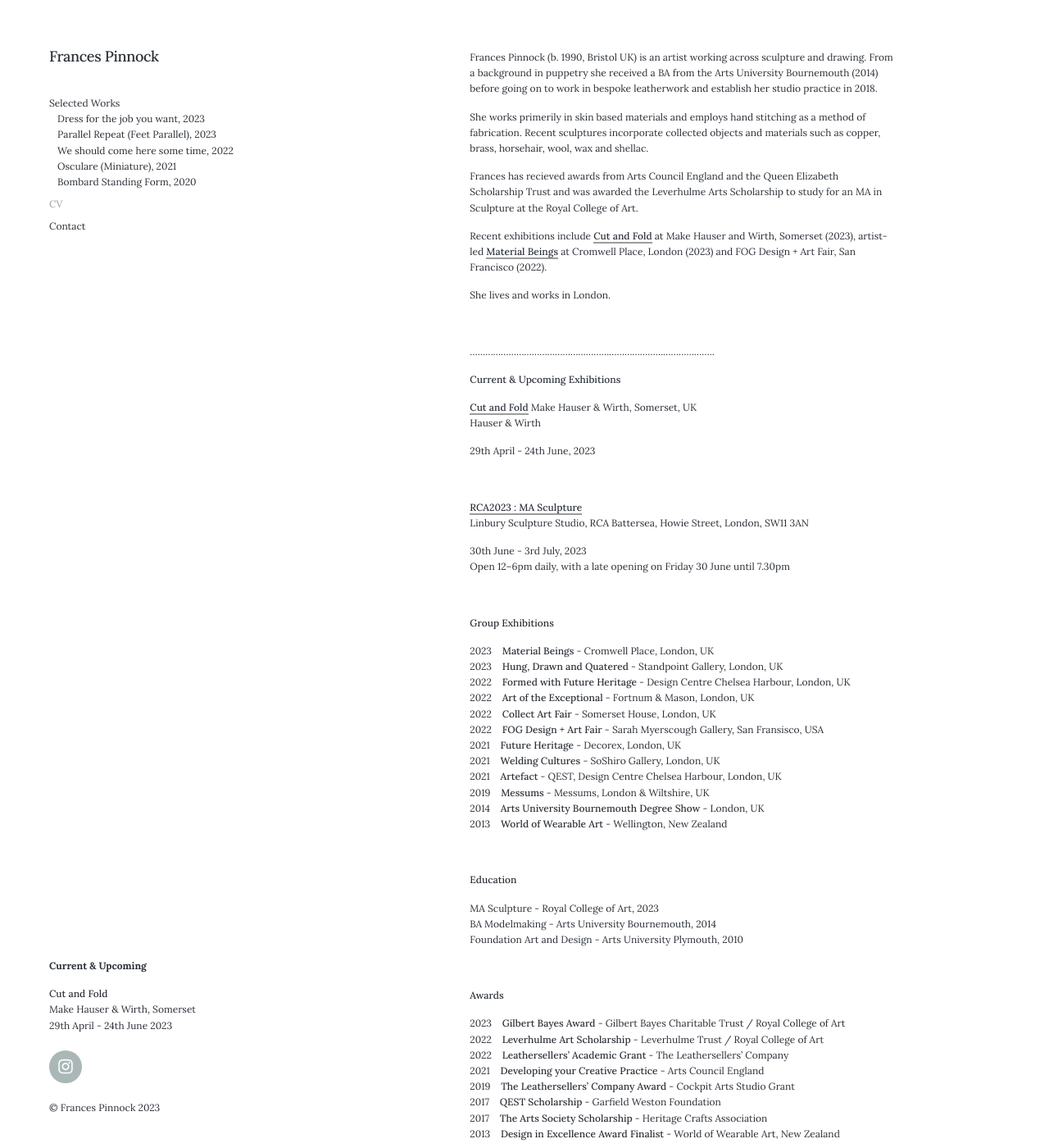
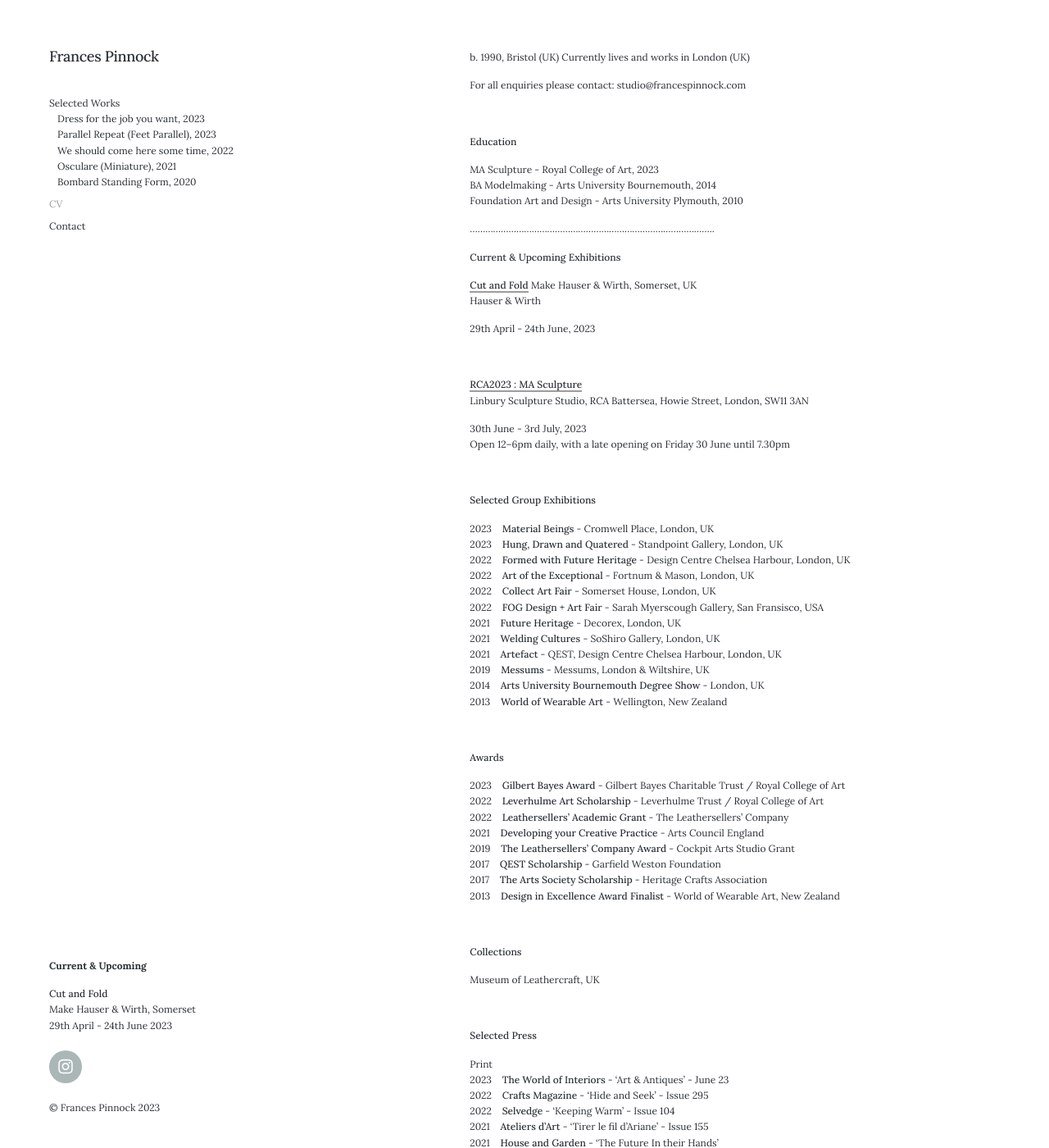
Before and after one commit to francespinnock/francespinnock.github.io, a Jekyll site: the page built from _pages/cv.md, in a window 1280 px wide and 1400 px high. Shown: the whole window at 82% size. Built offline with Jekyll 4.4.1, drawn with Linux system fonts in a browser that asks for light colours; nearby versions of some CDN libraries.

Commit message:
Update cv.md

```diff
--- a/_pages/cv.md
+++ b/_pages/cv.md
@@ -3,20 +3,19 @@ title: CV
 subtitle:
 description: About Frances Pinnock
 ---
+b. 1990, Bristol (UK)
+Currently lives and works in London (UK)
 
-
-
-Frances Pinnock (b. 1990, Bristol UK) is an artist working across sculpture and drawing. From a background in puppetry she received a BA from the Arts University Bournemouth (2014) before going on to work in bespoke leatherwork and establish her studio practice in 2018.
-
-She works primerily in skin based materials and employs hand stitching as a method of fabrication. Recent sculptures incorporate collected objects and materials such as copper, brass, horsehair, wool, wax and shellac.
-
-Frances has recieved awards from Arts Council England and the Queen Elizabeth Scholarship Trust and was awarded the Leverhulme Arts Scholarship to study for an MA in Sculpture at the Royal College of Art.
-
-Recent exhibitions include [Cut and Fold](https://www.hauserwirth.com/make/41222-cut-and-fold/) at Make Hauser and Wirth, Somerset (2023), artist-led [Material Beings](https://www.forest-and-found.com/material-beings) at Cromwell Place, London (2023) and FOG Design + Art Fair, San Francisco (2022).
-
-She lives and works in London.
+For all enquiries please contact:
+studio@francespinnock.com
 
 <br />
+
+**Education**
+
+MA Sculpture - Royal College of Art, 2023
+BA Modelmaking - Arts University Bournemouth, 2014
+Foundation Art and Design - Arts University Plymouth, 2010
 
 ...............................................................................................
 
@@ -41,7 +40,7 @@ Open 12–6pm daily, with a late opening on Friday 30 June until 7.30pm
 <br />
 
 
-**Group Exhibitions**
+**Selected Group Exhibitions**
 
 2023&nbsp;&nbsp;&nbsp; **Material Beings** - Cromwell Place, London, UK
 2023&nbsp;&nbsp;&nbsp; **Hung, Drawn and Quatered** - Standpoint Gallery, London, UK
@@ -55,15 +54,6 @@ Open 12–6pm daily, with a late opening on Friday 30 June until 7.30pm
 2019&nbsp;&nbsp;&nbsp; **Messums** - Messums, London & Wiltshire, UK
 2014&nbsp;&nbsp;&nbsp; **Arts University Bournemouth Degree Show** - London, UK
 2013&nbsp;&nbsp;&nbsp; **World of Wearable Art** - Wellington, New Zealand
-
-<br />
-
-
-**Education**
-
-MA Sculpture - Royal College of Art, 2023
-BA Modelmaking - Arts University Bournemouth, 2014
-Foundation Art and Design - Arts University Plymouth, 2010
 
 <br />
 
@@ -89,7 +79,7 @@ Museum of Leathercraft, UK
 <br />
 
 
-**Press**
+**Selected Press**
 
 Print
 2023&nbsp;&nbsp;&nbsp; **The World of Interiors** - 'Art & Antiques' - June 23
```
